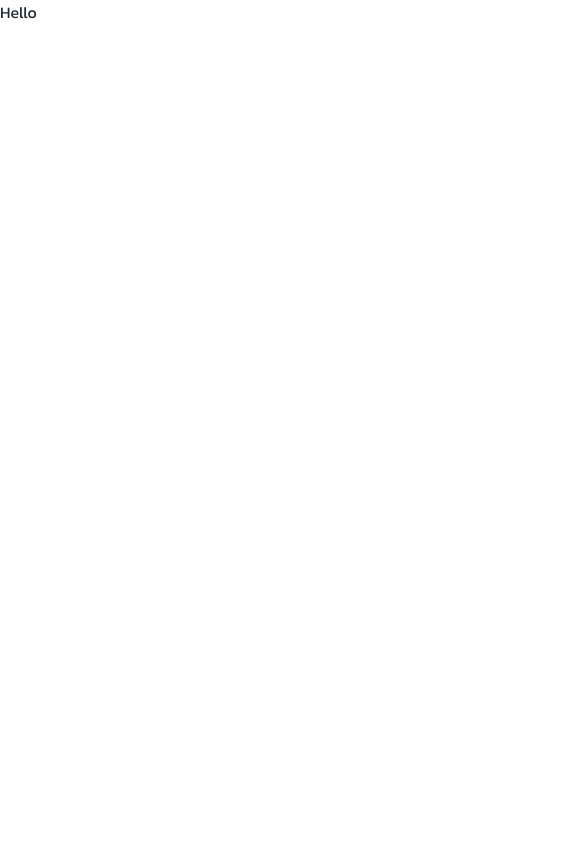
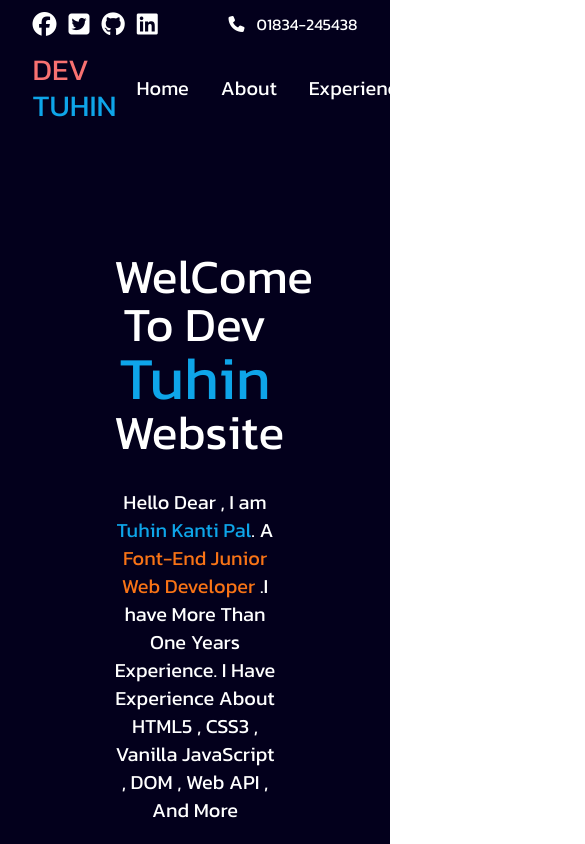
Before and after one commit to tuhinOfficial/Personal-Portfolio, a plain HTML site: page index.html in a window 390 px wide. Shown: the top 844 px of the page, 585 px wide, since content can reach past the window. Drawn offline with nearby package versions, Linux system fonts and the light colour scheme.

Commit message:
Complete Header section Not Responsive

```diff
--- a/css/style.css
+++ b/css/style.css
@@ -1,5 +1,6 @@
 body{
     font-family: 'Kanit', sans-serif !important;
+    background-color: #03001C;
 }
 
 /* font-family: 'Kanit', sans-serif;
--- a/index.html
+++ b/index.html
@@ -11,13 +11,58 @@
     <script src="https://cdn.tailwindcss.com"></script>
     <!-- Google Fonts -->
     <link href="https://fonts.googleapis.com/css2?family=Kanit:ital,wght@0,400;0,500;0,600;0,700;1,400&family=Lato:wght@400;700;900&family=Shadows+Into+Light&display=swap" rel="stylesheet">
+    <!-- FontAwesome -->
+    <script src="https://kit.fontawesome.com/b2ff2620a3.js" crossorigin="anonymous"></script>
     <!-- Main CSS -->
     <link rel="stylesheet" href="css/style.css">
 </head>
 <body>
 
-    <h1>Hello</h1>
+    <!-- Header Section -->
 
+    <header class="w-5/6 mx-auto py-3 h-screen">
+        <!-- Upper Section -->
+        <section class="flex justify-between items-center">
+            <div class="flex gap-3 items-center">
+                <a  href="#"><i class="fa-brands fa-facebook fa-xl text-white hover:text-sky-300"></i></a>
+                <a  href="#"><i class="fa-brands fa-square-twitter fa-xl text-white hover:text-sky-300"></i></a>
+                <a  href="#"><i class="fa-brands fa-github fa-xl text-white hover:text-sky-300"></i></a>
+                <a  href="#"><i class="fa-brands fa-linkedin fa-xl text-white hover:text-sky-300"></i></a>
+            </div>
+            <div>
+                <span class="text-white flex items-center gap-3">
+                    <span><i class="fa-solid fa-phone"></i></span>
+                    <span>01834-245438</span>
+                </span>
+            </div>
+        </section>
+
+        <!-- Menu Section -->
+        <section class="mt-4">
+            <div class="navbar p-0">
+                <div class="flex-1">
+                  <a class="normal-case text-3xl"><span class="text-red-400">DEV</span> <span class="text-sky-500">TUHIN</span></a>
+                </div>
+                <div class="flex-none">
+                  <ul class="menu menu-horizontal px-1">
+                    <li><a href="#" class="text-white text-xl hover:text-orange-400">Home</a></li>
+                    <li><a href="#" class="text-white text-xl hover:text-orange-400">About</a></li>
+                    <li><a href="#" class="text-white text-xl hover:text-orange-400">Experience</a></li>
+                    <li><a href="#" class="text-white text-xl hover:text-orange-400">PortFolios</a></li>
+                    <li><a href="#" class="text-white text-xl hover:text-orange-400">Contact</a></li>
+                  </ul>
+                </div>
+              </div>
+        </section>
+
+        <!-- Header Description -->
+        <section class="flex justify-center mt-32">
+            <div class="w-1/2">
+                <h1 class="text-5xl text-white text-center mb-8">WelCome To Dev <span class="text-6xl text-sky-500">Tuhin</span> Website</h1>
+                <p class="text-xl text-center text-white">Hello Dear , I am <span class="text-sky-500">Tuhin Kanti Pal</span>. A  <span class="text-orange-500">Font-End Junior Web Developer</span> .I have More Than One Years Experience. I Have Experience About HTML5 , CSS3 , Vanilla JavaScript , DOM , Web API , And More</p>
+            </div>
+        </section>
+    </header>
 
 
 </body>
```
